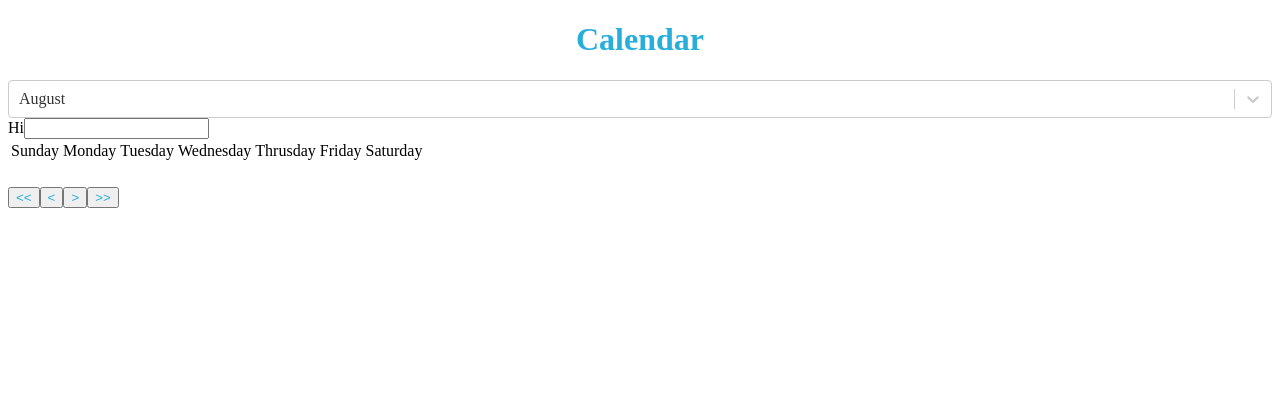
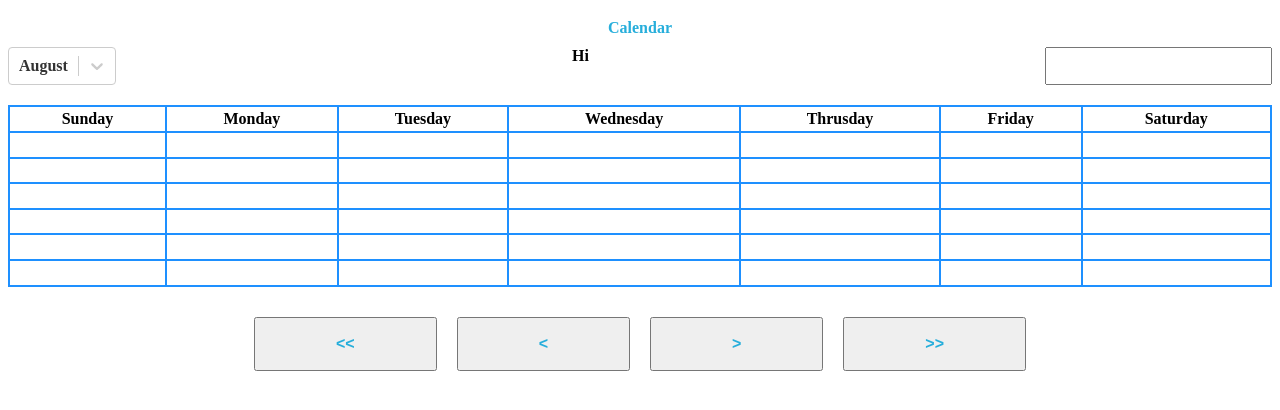
Before and after one commit to nazir-hussain/Lists-and-Conditional-Rendering---Calendar---rndrsff7lnj4, a React app: page / in a window 1280 px wide. Shown: the top 410 px of the page. Built offline with nearby package versions, Linux system fonts and the light colour scheme.

Commit message:
Update App.css

```diff
--- a/src/styles/App.css
+++ b/src/styles/App.css
@@ -1,8 +1,11 @@
 h1 {
     color: #27aedb;
-    text-align: center;
+
     }
-
+*{
+    font-size: 1rem;
+    font-weight: 600;
+}
 
 button{
     color: #27aedb;
@@ -10,3 +13,30 @@ button{
     justify-content: center;
     align-items: center;
 }
+#main{
+    display: flex;
+    flex-direction: column;
+    justify-content: center;
+    text-align: center;
+}
+#second{
+    display: flex;
+    justify-content: space-between;
+}
+#table,tr,td{
+    border: 2px solid dodgerblue;
+    border-collapse: collapse;
+    margin: 20px 0px 20px;
+
+}
+tr{
+    height: 2vw;
+}
+#buttons{
+    display: flex;
+    justify-content: center;
+}
+button{
+    padding: 1rem 5rem 1rem;
+    margin: 10px;
+}
```
